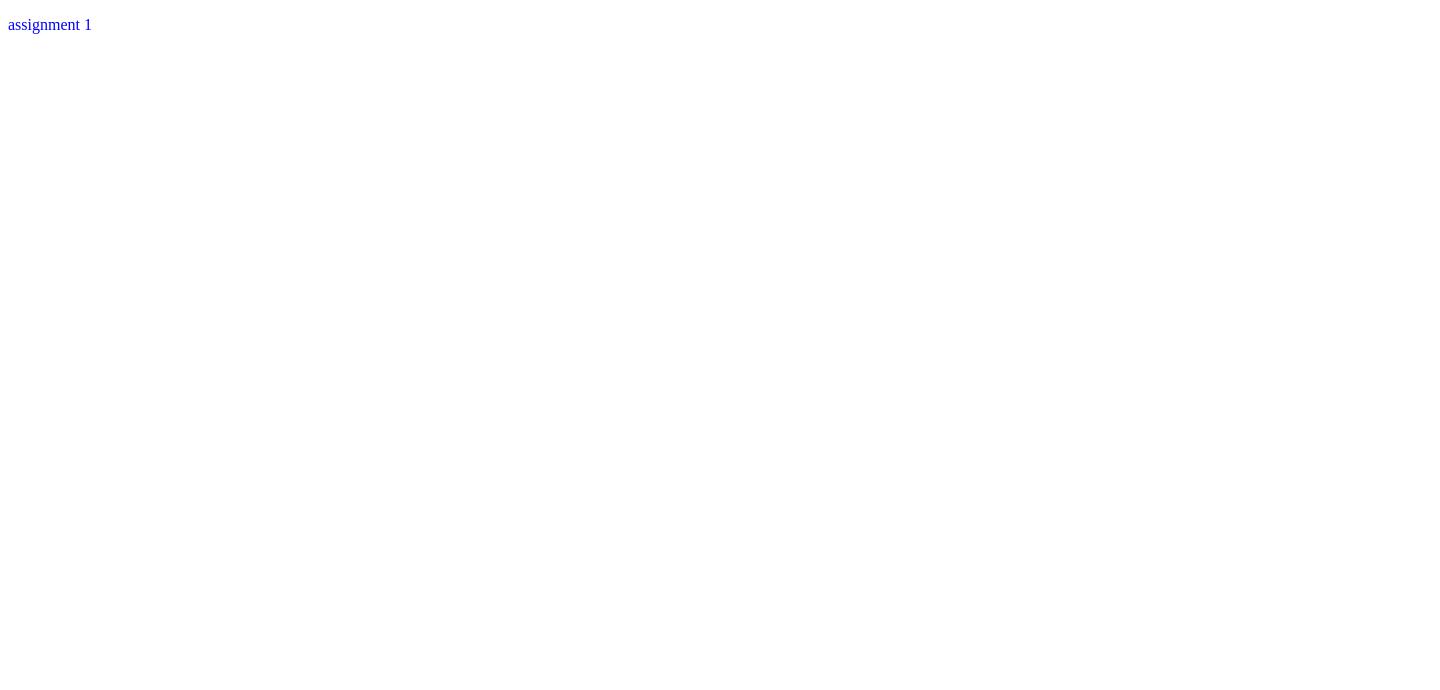
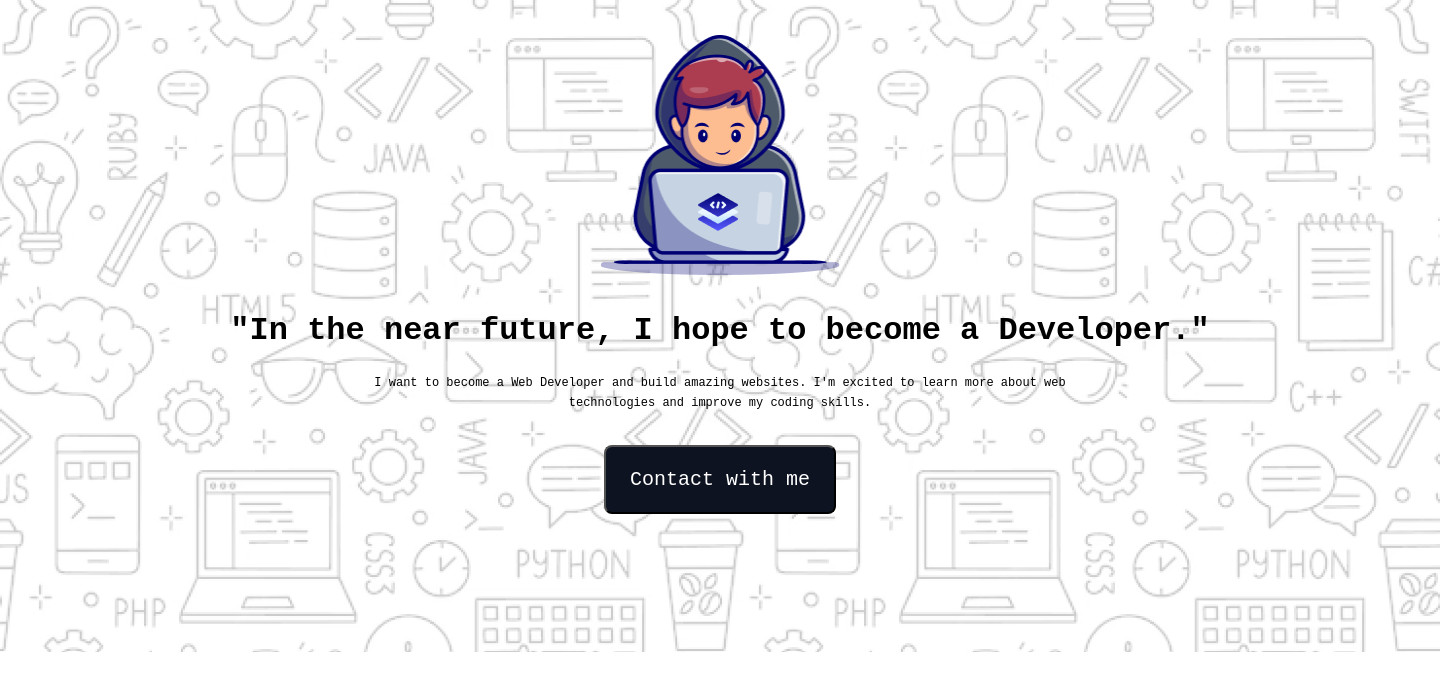
Before and after one commit to galibcse19/ph_assignment1, a plain HTML site: page index.html in a window 1280 px wide. Shown: the whole page, 1440 px wide, since content can reach past the window. Drawn offline with Linux system fonts and the light colour scheme; a web font is replaced by a local one.

Commit message:
design cover including background images and on the top adding images,header,paragraph and button

```diff
--- a/index.html
+++ b/index.html
@@ -3,10 +3,18 @@
 <head>
     <meta charset="UTF-8">
     <meta name="viewport" content="width=device-width, initial-scale=1.0">
-    <title>Document</title>
+    <title>ph_Assignment1</title>
     <link rel="stylesheet" href="style/style.css">
 </head>
 <body>
-<p class="ass">assignment 1</p>
+<div id="hero">
+      <div class="centered-content">
+        <img class="cover-img" src="assets/Group.png" alt="Group image">
+        <h1 class="cover-header">"In the near future, I hope to become a <span style="margin:40px 0 0 0;">Developer.</span>"</h1>
+        <p class="cover-paragraph">I want to become a Web Developer and build amazing websites. I'm excited to learn more about web  <br>technologies and improve my coding skills.</p>
+        <button class="cover-button">Contact with me</button>
+      </div>
+</div>
+
 </body>
 </html>
--- a/style/style.css
+++ b/style/style.css
@@ -1,3 +1,44 @@
-.ass{
-    color: blue;
+@import url('https://fonts.googleapis.com/css2?family=Azeret+Mono:ital,wght@0,100..900;1,100..900&display=swap');
+*{
+    font-family: "Azeret Mono", monospace;
+    margin: 0;
+    padding: 0;
 }
+#hero{
+    background-image: url("../assets/Hero-bg.png");
+    width: 1440px;
+    height: 652px;
+    background-position: center;
+    background-repeat: no-repeat;
+    background-size: cover;
+    margin: 0 auto;
+    display: flex;
+    justify-content: center;
+    align-items: center;
+}
+#hero .centered-content{
+    width: 998px;
+    height: 582px;
+    text-align: center;
+    margin:0 221px 0 221px;
+
+}
+.cover-img{
+    height: 240px;
+    width: 240px;
+}
+.cover-header{
+    margin: 32px 0 24px 0;
+}
+.cover-paragraph{
+     font-size: 12px;
+     line-height: 20px;
+     margin-bottom: 32px;
+}
+.cover-button{
+    border-radius: 8px;
+    background: rgb(13, 19, 33);
+    color: white;
+    font-size: 20px;
+    padding: 21px 24px 21px 24px;
+}
```
